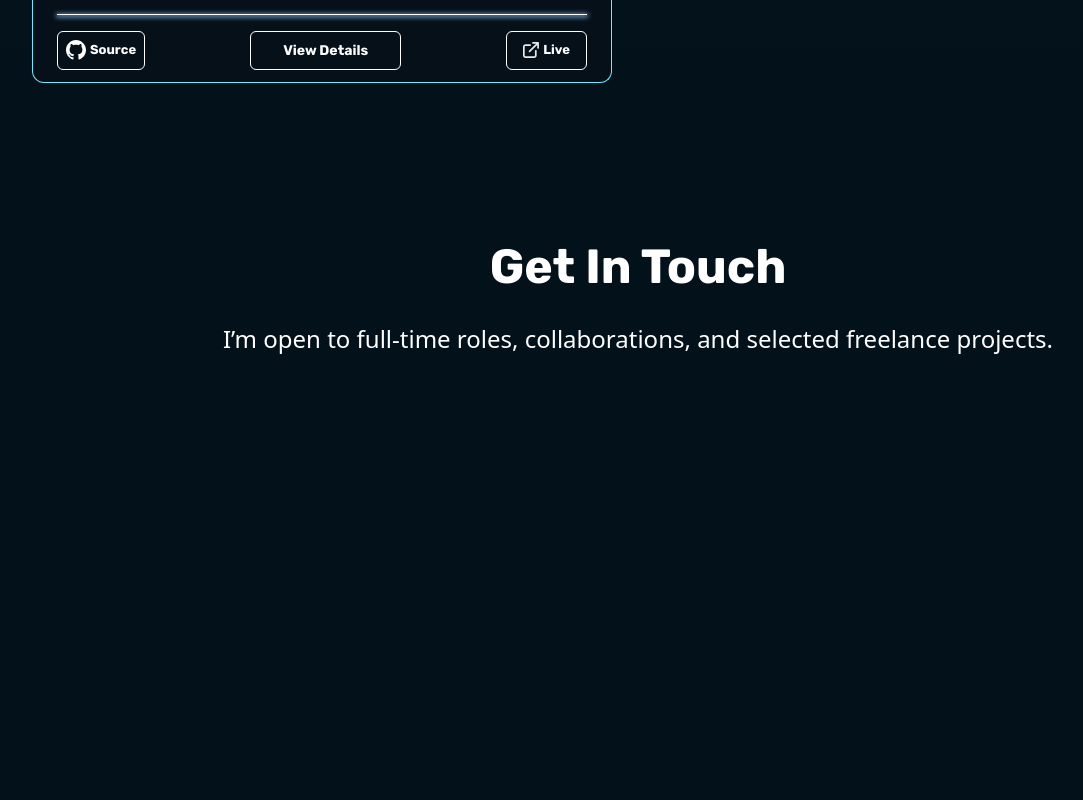
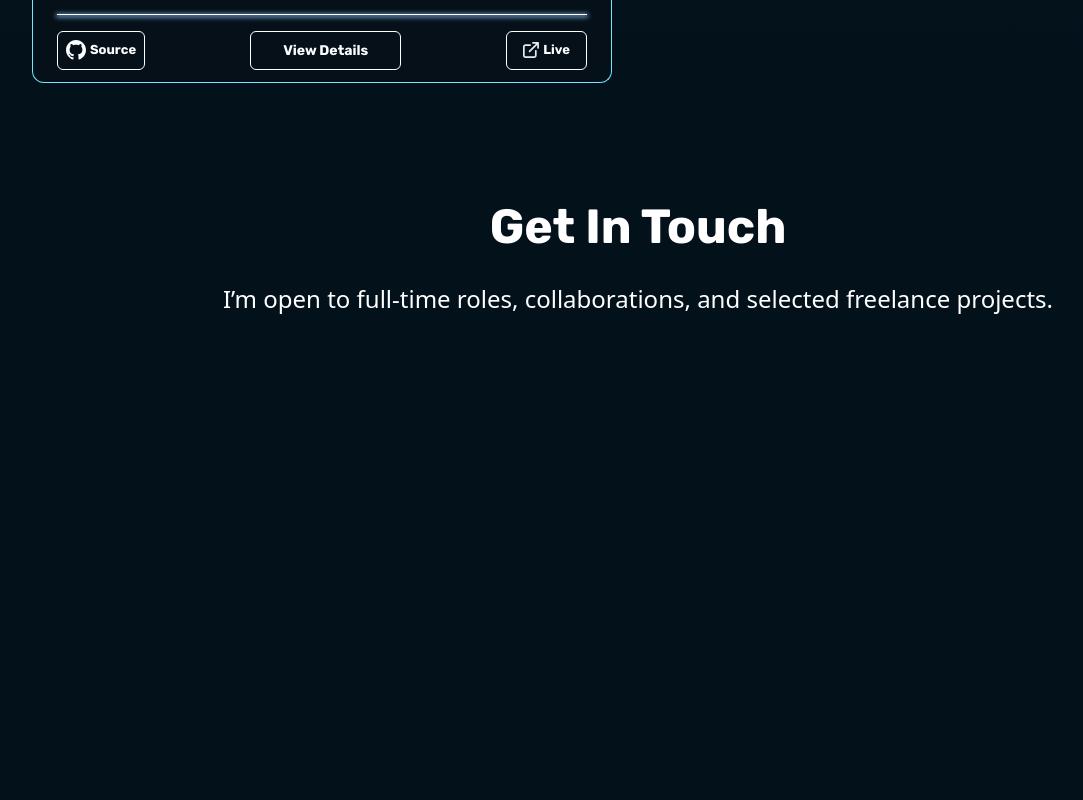
Before and after one commit to VeckovN/veckov-portfolio, a Next.js app: page / in a window 1280 px wide. Shown: the part 4840-5640 px from the top of the page, without its empty margins (2-1085 px from the left). Built offline with nearby package versions, Linux system fonts and the light colour scheme.

Commit message:
style: adjust md section padding on md breakpoint

```diff
--- a/components/sections/Contact.tsx
+++ b/components/sections/Contact.tsx
@@ -14,7 +14,7 @@ const Contact = () =>{
     const { ref: contactContainerRef, isVisible: isContactContainerVisible } = useScrollAnimation({ threshold: .4});
 
     return(
-        <section id="contact" className='pt-10 pb-10 sm:py-15 md:py-30 w-full mx-auto flex flex-col items-center xl:items-start bg-about text-white'>
+        <section id="contact" className='pt-10 pb-10 sm:py-15 md:py-20 w-full mx-auto flex flex-col items-center xl:items-start bg-about text-white'>
 
             <div className='px-6 md:px-10 xl:px-2a max-w-[1280px] w-full mx-auto flex flex-col items-center'>
 
```
